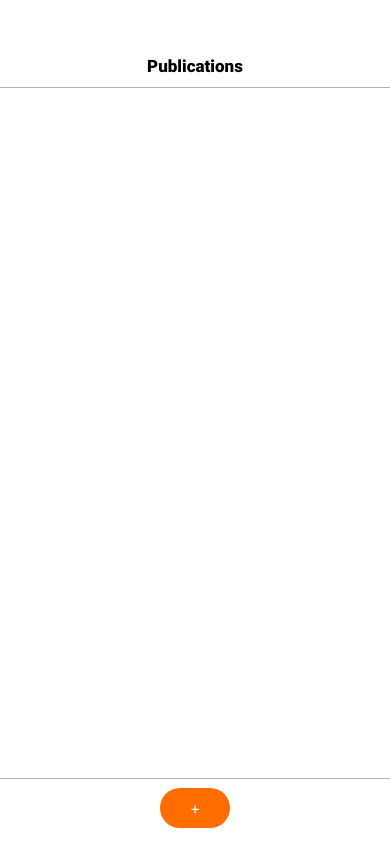
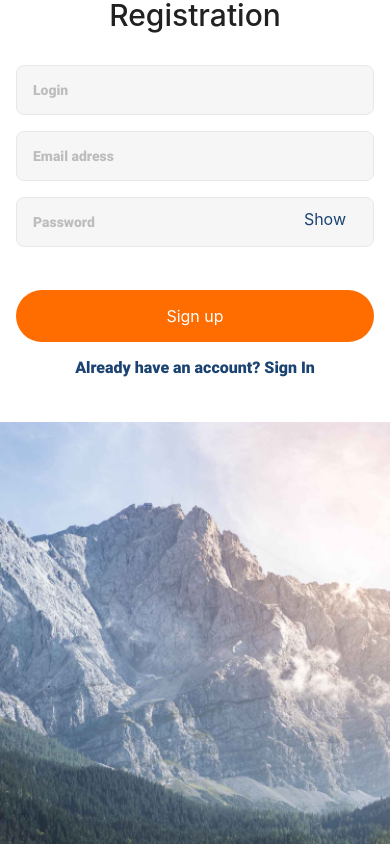
Before and after one commit to ArtemTerzi/react-native-app, a React Native app: screen / in a window 390 px wide. Shown: the top 844 px of the page. Built offline with nearby package versions, Linux system fonts and the light colour scheme.

Commit message:
ADDED: Shown/hide password button

```diff
--- a/App.js
+++ b/App.js
@@ -17,9 +17,9 @@ export default function App() {
 
   return (
     <View style={styles.container}>
-      {/* <RegistrationScreen></RegistrationScreen> */}
+      <RegistrationScreen></RegistrationScreen>
       {/* <LoginScreen> </LoginScreen> */}
-      <PostsScreen></PostsScreen>
+      {/* <PostsScreen></PostsScreen> */}
       <StatusBar style="auto" />
     </View>
   );
--- a/Screens/LoginScreen.jsx
+++ b/Screens/LoginScreen.jsx
@@ -23,6 +23,7 @@ const initialState = {
 
 const LoginScreen = () => {
   const [focusedField, setFocusedField] = useState('');
+  const [isHidden, setIsHidden] = useState(true);
   const [state, setState] = useState(initialState);
 
   const handleFocus = name => {
@@ -92,17 +93,27 @@ const LoginScreen = () => {
                 }
                 value={state.email}
               />
+              <View>
                 <TextInput
                   style={getTextInputStyle('password')}
                   placeholder="Password"
                   placeholderTextColor={'#BDBDBD'}
-                secureTextEntry={true}
+                  secureTextEntry={isHidden ? true : false}
                   onFocus={() => handleFocus('password')}
                   onChangeText={text =>
                     setState(prev => ({ ...prev, password: text }))
                   }
                   value={state.password}
                 />
+                <CustomButton
+                  style={styles.shownButton}
+                  title={isHidden ? 'Show' : 'Hide'}
+                  textStyle={styles.shownButtonText}
+                  onPress={() => {
+                    setIsHidden(!isHidden);
+                  }}
+                />
+              </View>
               <View
                 style={{
                   display: focusedField ? 'none' : 'flex',
@@ -186,6 +197,15 @@ const styles = StyleSheet.create({
     color: '#1B4371',
     fontFamily: 'Roboto',
   },
+  shownButton: {
+    position: 'absolute',
+    backgroundColor: 'transparent',
+    right: 16,
+    padding: 12,
+  },
+  shownButtonText: {
+    color: '#1B4371',
+  },
 });
 
 export default LoginScreen;
--- a/Screens/RegistrationScreen.jsx
+++ b/Screens/RegistrationScreen.jsx
@@ -24,6 +24,7 @@ const initialState = {
 
 const RegistrationScreen = () => {
   const [focusedField, setFocusedField] = useState('');
+  const [isHidden, setIsHidden] = useState(true);
   const [state, setState] = useState(initialState);
 
   const handleFocus = name => {
@@ -108,17 +109,27 @@ const RegistrationScreen = () => {
                 }
                 value={state.email}
               />
+              <View>
                 <TextInput
                   style={getTextInputStyle('password')}
                   placeholder="Password"
                   placeholderTextColor={'#BDBDBD'}
-                secureTextEntry={true}
+                  secureTextEntry={isHidden ? true : false}
                   onFocus={() => handleFocus('password')}
                   onChangeText={text =>
                     setState(prev => ({ ...prev, password: text }))
                   }
                   value={state.password}
                 />
+                <CustomButton
+                  style={styles.shownButton}
+                  title={isHidden ? 'Show' : 'Hide'}
+                  textStyle={styles.shownButtonText}
+                  onPress={() => {
+                    setIsHidden(!isHidden);
+                  }}
+                />
+              </View>
               <View
                 style={{
                   display: focusedField ? 'none' : 'flex',
@@ -202,6 +213,15 @@ const styles = StyleSheet.create({
     color: '#1B4371',
     fontFamily: 'Roboto',
   },
+  shownButton: {
+    position: 'absolute',
+    backgroundColor: 'transparent',
+    right: 16,
+    padding: 12,
+  },
+  shownButtonText: {
+    color: '#1B4371',
+  },
 });
 
 export default RegistrationScreen;
--- a/Screens/components/CustomButton.jsx
+++ b/Screens/components/CustomButton.jsx
@@ -1,13 +1,13 @@
 import { TouchableOpacity, Text, StyleSheet } from 'react-native';
 
-const CustomButton = ({ title, onPress, style }) => {
+const CustomButton = ({ title, onPress, style, textStyle }) => {
   return (
     <TouchableOpacity
       style={[styles.button, style]}
       activeOpacity={0.7}
       onPress={onPress}
     >
-      <Text style={styles.buttonText}>{title}</Text>
+      <Text style={[styles.buttonText, textStyle]}>{title}</Text>
     </TouchableOpacity>
   );
 };
```
Lines whose indentation alone changed are shown as unchanged.
